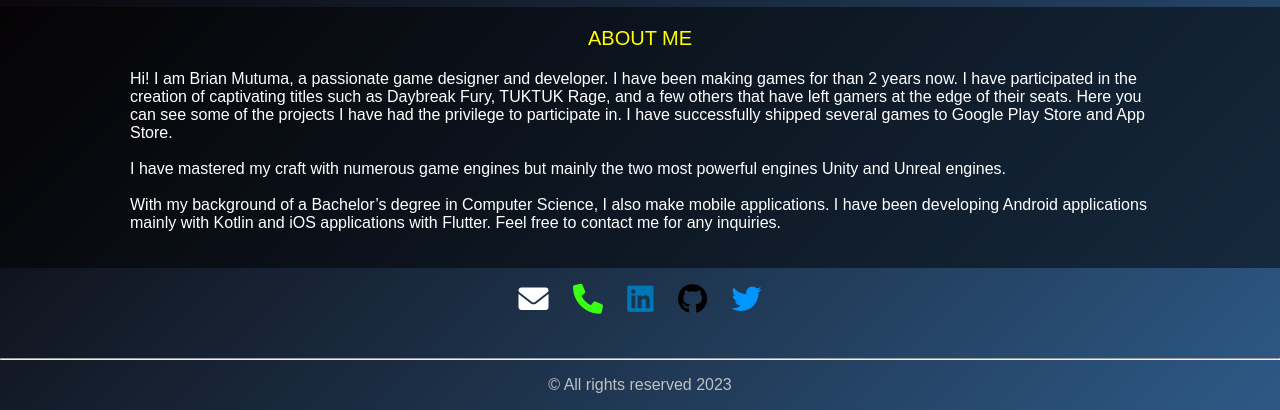
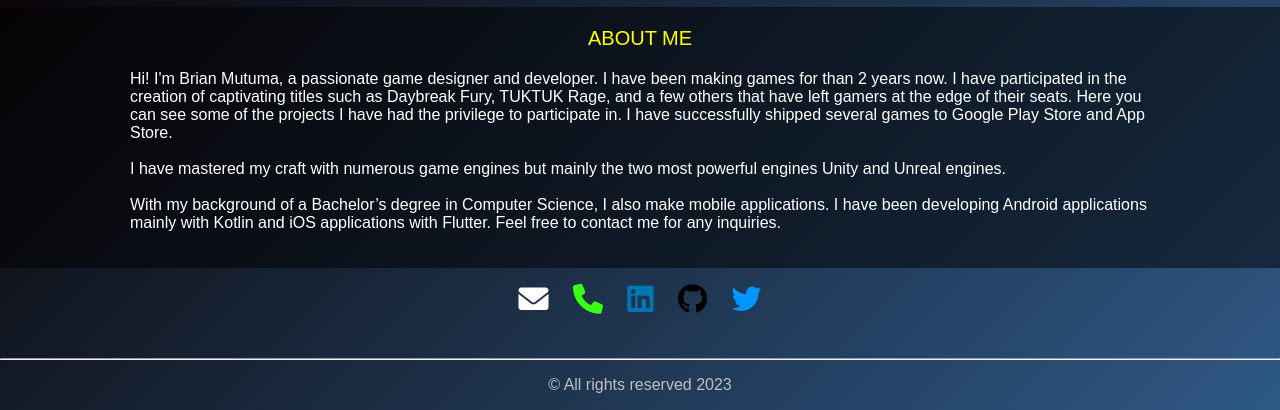
Before and after one commit to mutuma-brian/mutuma-brian.github.io, a plain HTML site: page index.html in a window 1280 px wide. Shown: the part 925-1335 px from the top of the page. Drawn offline with nearby package versions, Linux system fonts and the light colour scheme.

Commit message:
Update index.html

```diff
--- a/index.html
+++ b/index.html
@@ -57,7 +57,7 @@
    <main style="background-color: rgba(0, 0, 0, 0.5); color: white; padding-left: 130px; padding-right: 130px;">
     <p style="text-align: center; color: yellow; font-size: 20px; margin-top:0px; ">ABOUT ME</p>
     <p>
-        Hi! I am Brian Mutuma, a passionate game designer and developer. I have been making games for than 2 years now.
+        Hi! I'm Brian Mutuma, a passionate game designer and developer. I have been making games for than 2 years now.
         I have participated in the creation of captivating titles such as Daybreak Fury, TUKTUK Rage, and a few others that have left gamers at the edge of their seats.
         Here you can see some of the projects I have had the privilege to participate in. I have successfully shipped several games to Google Play Store and App Store.<br><br>
         I have mastered my craft with numerous game engines but mainly the two most powerful engines Unity and Unreal engines.<br><br>
```
